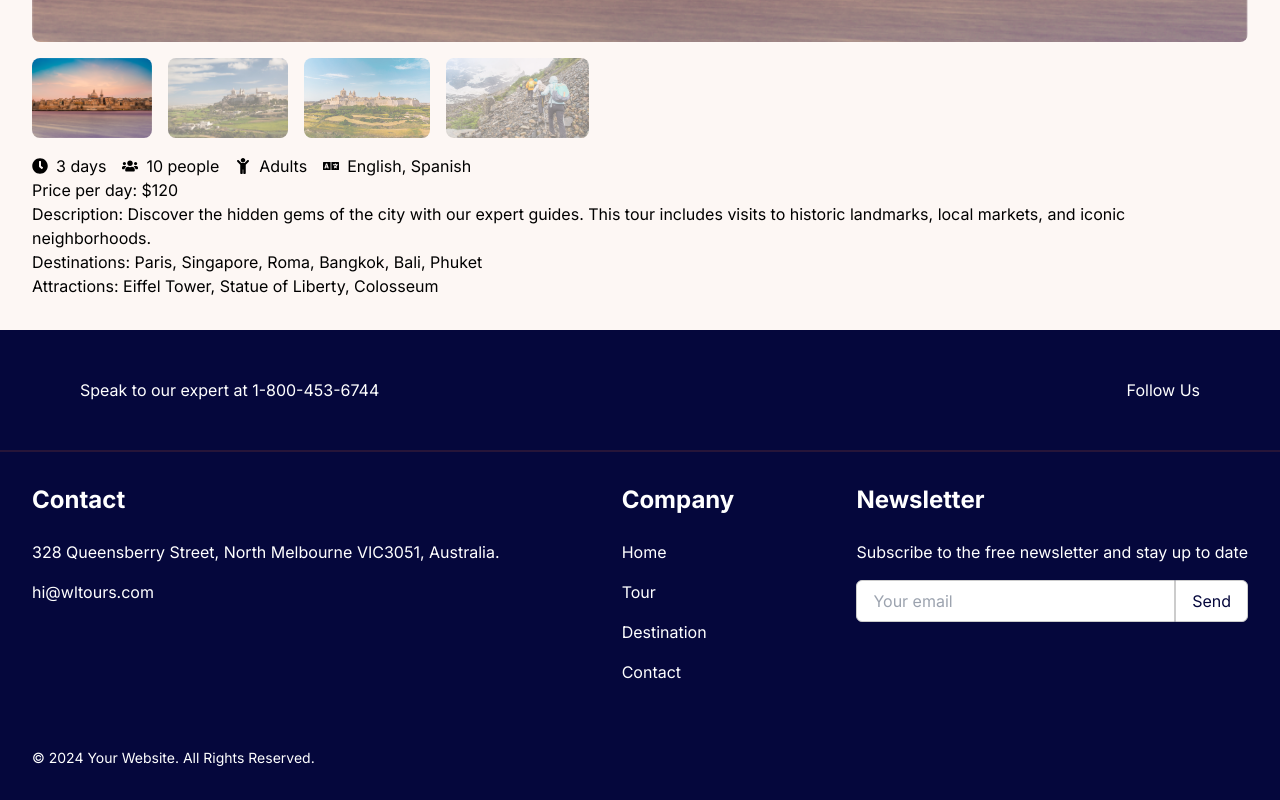
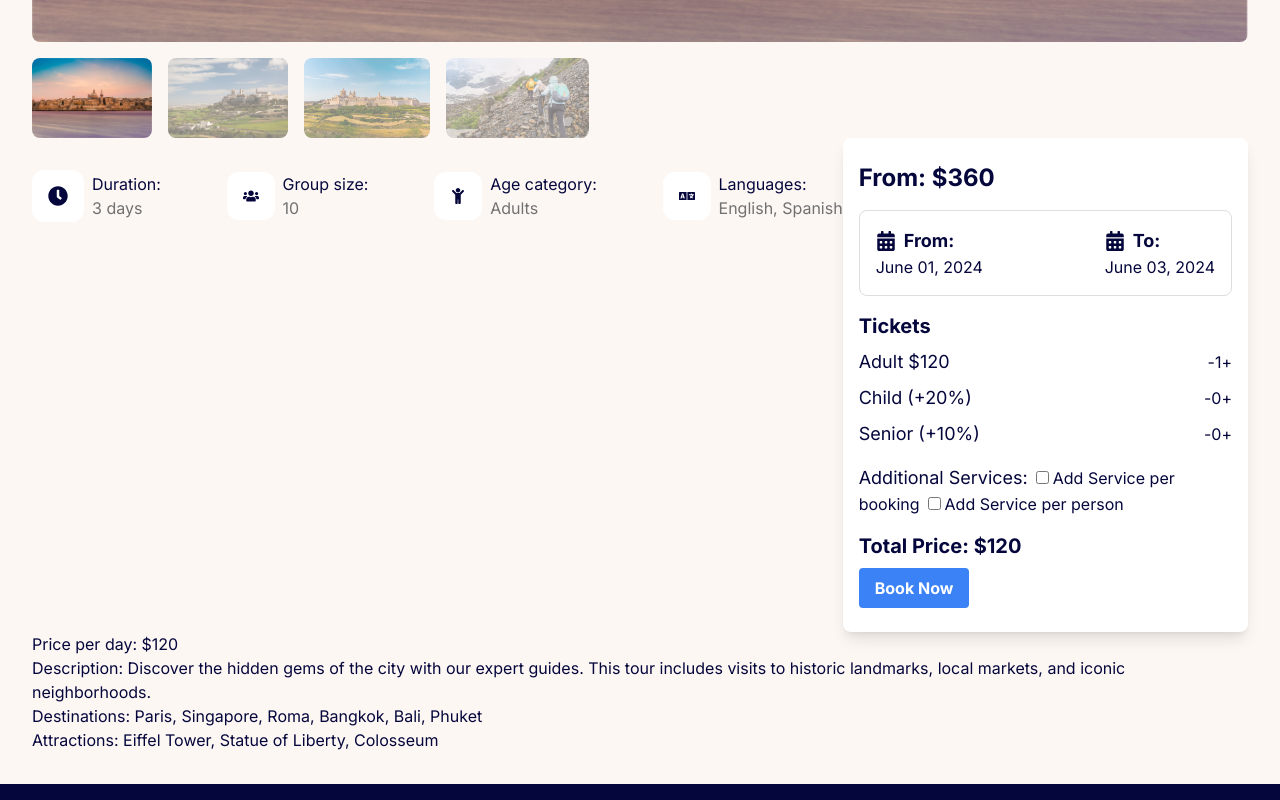
Before and after one commit to woplab/React-Tours, a Next.js app: page /tours/1 in a window 1280 px wide. Shown: the part 740-1540 px from the top of the page. Built offline with nearby package versions, Linux system fonts and the light colour scheme; no server answers.

Commit message:
booking component

```diff
--- a/app/globals.css
+++ b/app/globals.css
@@ -17,9 +17,9 @@
 }
 
 body {
-  color: rgb(var(--foreground-rgb));
   background: rgba(235, 102, 43, 0.05);
   padding-top: 94px;
+  color: #05073C;
 }
 
 @layer utilities {
@@ -100,7 +100,10 @@ a:hover {
   margin-bottom: 10px;
 }
 
-
 .my-masonry-grid_column:last-child {
   margin-bottom: 0;
 }
+
+.ticket-button{
+  cursor: pointer;
+}
--- a/app/tours/[id]/page.tsx
+++ b/app/tours/[id]/page.tsx
@@ -7,6 +7,8 @@ import TourRating from '../../ui/tours/TourRating';
 import TourShare from '../../ui/tours/TourShare';
 import TourGallery from '../../ui/tours/TourGallery';
 import TourDetails from '../../ui/tours/TourDetails';
+import Breadcrumbs from '../../ui/tours/Breadcrumbs';
+import BookingComponent  from '../../ui/tours/Booking';
 
 interface TourProps {
     id: number;
@@ -20,6 +22,8 @@ interface TourProps {
     pictures: string[];
     destinations: string[];
     attractions: string[];
+    start_date: string;
+    end_date: string;
 }
 
 const TourPage: React.FC = () => {
@@ -38,27 +42,9 @@ const TourPage: React.FC = () => {
 
     return (
         <div className="container mx-auto py-8 px-8">
-            <div className="flex flex-row justify-between items-center">
-                <nav className="py-4 text-sm" aria-label="breadcrumbs">
-                    <ol className="flex space-x-4">
-                        <li>
-                            <Link className="text-dark_blue" href="/">
-                                Home
-                            </Link>
-                        </li>
-                        <li className="flex items-center space-x-2">
-                            <span className="text-dark_blue">{'>'}</span>
-                            <Link className="text-dark_blue" href="/tours">
-                                Tours
-                            </Link>
-                        </li>
-                        <li className="flex items-center space-x-2">
-                            <span className="text-dark_blue">{'>'}</span>
-                            <span className="text-dark_blue">{tour.name}</span>
-                        </li>
-                    </ol>
-                </nav>
-            </div>
+
+            {/* Breadcrumbs */}
+            <Breadcrumbs tourName={tour.name} />
 
             <h1 className="text-2xl text-dark_blue font-bold ">{tour.name}</h1>
 
@@ -72,7 +58,8 @@ const TourPage: React.FC = () => {
 
             {/* Use TourGallery component */}
             <TourGallery pictures={tour.pictures} />
-
+            <div className="flex flex-row justify-between">
+                <div className="w-2/3">
                     {/* TourDetails */}
                     <TourDetails
                         duration={tour.duration}
@@ -80,6 +67,14 @@ const TourPage: React.FC = () => {
                         ageCategory={tour.age_category}
                         languages={tour.languages}
                     />
+                </div>
+
+                <div className="w-1/3">
+                    {/* Booking */}
+                    <BookingComponent tour={tour} />
+                </div>
+            </div>
+
 
             <p>Price per day: ${tour.price_per_day}</p>
             <p>Description: {tour.description}</p>
--- /dev/null
+++ b/app/ui/tours/Booking.tsx
@@ -0,0 +1,153 @@
+import React, { useState } from 'react';
+import { differenceInDays, format } from 'date-fns';
+import { FaCalendarAlt } from 'react-icons/fa';
+
+interface BookingProps {
+    tour: {
+        id: number;
+        name: string;
+        price_per_day: number;
+        description: string;
+        duration: string;
+        group_size: number;
+        age_category: string;
+        languages: string[];
+        pictures: string[];
+        destinations: string[];
+        attractions: string[];
+        start_date: string;
+        end_date: string;
+    };
+}
+
+const BookingComponent: React.FC<BookingProps> = ({ tour }) => {
+    if (!tour) {
+        return <div>Loading...</div>;
+    }
+
+    const [adultTickets, setAdultTickets] = useState(1);
+    const [childTickets, setChildTickets] = useState(0);
+    const [seniorTickets, setSeniorTickets] = useState(0);
+    const [addServicePerBooking, setAddServicePerBooking] = useState(false);
+    const [addServicePerPerson, setAddServicePerPerson] = useState(false);
+
+    const basePrice =
+        tour.price_per_day * (adultTickets + childTickets + seniorTickets) +
+        (childTickets * 0.2 * tour.price_per_day) +
+        (seniorTickets * 0.1 * tour.price_per_day);
+
+    const totalPrice = (addServicePerBooking ? basePrice + 50 : basePrice) +
+        (addServicePerPerson ? (childTickets + seniorTickets) * 20 : 0);
+
+    const startDate = new Date(tour.start_date);
+    const endDate = new Date(tour.end_date);
+    const durationInDays = differenceInDays(endDate, startDate) + 1;
+
+    const minTotalPrice = tour.price_per_day * durationInDays;
+
+    const handleAdultChange = (value: number) => {
+        setAdultTickets(value);
+    };
+
+    const handleChildChange = (value: number) => {
+        setChildTickets(value);
+    };
+
+    const handleSeniorChange = (value: number) => {
+        setSeniorTickets(value);
+    };
+
+    const increment = (setter: React.Dispatch<React.SetStateAction<number>>) => {
+        setter((prevValue) => prevValue + 1);
+    };
+
+    const decrement = (setter: React.Dispatch<React.SetStateAction<number>>) => {
+        setter((prevValue) => (prevValue > 0 ? prevValue - 1 : 0));
+    };
+
+    return (
+        <div className="container mx-auto px-4 py-6 bg-white rounded-lg shadow-lg">
+            <h2 className="text-2xl font-bold mb-4">From: ${minTotalPrice}</h2>
+            <div className="mb-4 p-4 border border-light_gray2 rounded-lg flex flex-row gap-5 justify-between">
+                <div>
+                    <div className="flex items-center">
+                        <FaCalendarAlt className="inline-block mr-2 h-5 w-5" />
+                        <p className="font-bold text-lg">From:</p>
+                    </div>
+                    <p>{format(startDate, 'MMMM dd, yyyy')}</p>
+                </div>
+
+                <div>
+                    <div className="flex items-center">
+                        <FaCalendarAlt className="inline-block mr-2 h-5 w-5" />
+                        <p className="font-bold text-lg">To:</p>
+                    </div>
+                    <p>{format(endDate, 'MMMM dd, yyyy')}</p>
+                </div>
+            </div>
+
+
+            <h2 className="text-xl font-bold mb-2">Tickets</h2>
+            <div className="mb-4">
+                <div className="flex items-center justify-between mb-2">
+                    <label className="text-lg mr-2">Adult ${tour.price_per_day}</label>
+                    <div className="ticket-counter flex flex-row items-center">
+                        <button className="ticket-button" onClick={() => decrement(setAdultTickets)}>-</button>
+                        <div className="ticket-number">{adultTickets}</div>
+                        <button className="ticket-button" onClick={() => increment(setAdultTickets)}>+</button>
+                    </div>
+                </div>
+
+                <div className="flex items-center justify-between mb-2">
+                    <label className="text-lg mr-2">Child (+20%)</label>
+                    <div className="ticket-counter flex flex-row items-center">
+                        <button className="ticket-button" onClick={() => decrement(setChildTickets)}>-</button>
+                        <div className="ticket-number">{childTickets}</div>
+                        <button className="ticket-button" onClick={() => increment(setChildTickets)}>+</button>
+                    </div>
+                </div>
+
+                <div className="flex items-center justify-between mb-2">
+                    <label className="text-lg mr-2">Senior (+10%)</label>
+                    <div className="ticket-counter flex flex-row items-center">
+                        <button className="ticket-button" onClick={() => decrement(setSeniorTickets)}>-</button>
+                        <div className="ticket-number">{seniorTickets}</div>
+                        <button className="ticket-button" onClick={() => increment(setSeniorTickets)}>+</button>
+                    </div>
+                </div>
+            </div>
+
+            <div className="mb-4">
+                <label className="text-lg mr-2">Additional Services:</label>
+                <label htmlFor="addServiceBooking" className="mr-2">
+                    <input
+                        id="addServiceBooking"
+                        type="checkbox"
+                        checked={addServicePerBooking}
+                        onChange={() => setAddServicePerBooking(!addServicePerBooking)}
+                        className="mr-1"
+                    />
+                    Add Service per booking
+                </label>
+                <label htmlFor="addServicePerson">
+                    <input
+                        id="addServicePerson"
+                        type="checkbox"
+                        checked={addServicePerPerson}
+                        onChange={() => setAddServicePerPerson(!addServicePerPerson)}
+                        className="mr-1"
+                    />
+                    Add Service per person
+                </label>
+            </div>
+
+            <p className="text-xl font-bold mb-2">Total Price: ${totalPrice}</p>
+
+            <button className="bg-blue-500 hover:bg-blue-700 text-white font-bold py-2 px-4 rounded">
+                Book Now
+            </button>
+        </div>
+    );
+};
+
+export default BookingComponent;
--- /dev/null
+++ b/app/ui/tours/Breadcrumbs.tsx
@@ -0,0 +1,33 @@
+// Breadcrumbs.tsx
+import React from 'react';
+import Link from 'next/link';
+
+interface BreadcrumbsProps {
+    tourName: string;
+}
+
+const Breadcrumbs: React.FC<BreadcrumbsProps> = ({ tourName }) => {
+    return (
+        <nav className="py-4 text-sm" aria-label="breadcrumbs">
+            <ol className="flex space-x-4">
+                <li>
+                    <Link className="text-dark_blue" href="/">
+                        Home
+                    </Link>
+                </li>
+                <li className="flex items-center space-x-2">
+                    <span className="text-dark_blue">{'>'}</span>
+                    <Link className="text-dark_blue" href="/tours">
+                        Tours
+                    </Link>
+                </li>
+                <li className="flex items-center space-x-2">
+                    <span className="text-dark_blue">{'>'}</span>
+                    <span className="text-dark_blue">{tourName}</span>
+                </li>
+            </ol>
+        </nav>
+    );
+};
+
+export default Breadcrumbs;
--- a/app/ui/tours/TourDetails.tsx
+++ b/app/ui/tours/TourDetails.tsx
@@ -10,22 +10,43 @@ interface TourDetailsProps {
 
 const TourDetails: React.FC<TourDetailsProps> = ({ duration, groupSize, ageCategory, languages }) => {
     return (
-        <div className="flex flex-wrap gap-4 mt-4">
+        <div className="flex flex-wrap gap-4 py-8 justify-between">
             <div className="flex items-center">
-                <FaClock className="mr-2" />
-                <span>{duration}</span>
+                <div className="bg-white rounded-xl p-4 mr-2">
+                    <FaClock className="text-dark_blue h-5 w-5" />
+                </div>
+
+                <div className="flex flex-col justify-between">
+                    <span className="text-dark_blue">Duration: </span>
+                    <span className="text-gray">{duration}</span>
+                </div>
             </div>
             <div className="flex items-center">
-                <FaUsers className="mr-2" />
-                <span>{groupSize} people</span>
+                <div className="bg-white rounded-xl p-4 mr-2">
+                    <FaUsers className="text-dark_blue" />
+                </div>
+                <div className="flex flex-col justify-between">
+                    <span className="text-dark_blue">Group size: </span>
+                    <span className="text-gray">{groupSize}</span>
+                </div>
             </div>
             <div className="flex items-center">
-                <FaChild className="mr-2" />
-                <span>{ageCategory}</span>
+                <div className="bg-white rounded-xl p-4 mr-2">
+                    <FaChild className="text-dark_blue" />
+                </div>
+                <div className="flex flex-col justify-between">
+                    <span className="text-dark_blue">Age category: </span>
+                    <span className="text-gray">{ageCategory}</span>
+                </div>
             </div>
             <div className="flex items-center">
-                <FaLanguage className="mr-2" />
-                <span>{languages.join(', ')}</span>
+                <div className="bg-white rounded-xl p-4 mr-2">
+                    <FaLanguage className="text-dark_blue" />
+                </div>
+                <div className="flex flex-col justify-between">
+                    <span className="text-dark_blue">Languages: </span>
+                    <span className="text-gray">{languages.join(', ')}</span>
+                </div>
             </div>
         </div>
     );
--- a/package.json
+++ b/package.json
@@ -10,6 +10,7 @@
   },
   "dependencies": {
     "axios": "^1.6.7",
+    "date-fns": "^3.6.0",
     "next": "14.1.0",
     "react": "^18",
     "react-content-loader": "^7.0.0",
--- a/public/data/tours/tours.json
+++ b/public/data/tours/tours.json
@@ -11,7 +11,9 @@
       "languages": ["English", "Spanish"],
       "pictures": ["/assets/tours-images/city_explorer1.png", "/assets/tours-images/city_explorer2.jpg", "/assets/tours-images/city_explorer3.jpg", "/assets/tours-images/mountain_trek1.jpg"],
       "destinations": ["Paris", "Singapore", "Roma", "Bangkok", "Bali", "Phuket"],
-      "attractions": ["Eiffel Tower", "Statue of Liberty", "Colosseum"]
+      "attractions": ["Eiffel Tower", "Statue of Liberty", "Colosseum"],
+      "start_date": "2024-06-01",
+      "end_date": "2024-06-03"
     },
     {
       "id": 2,
@@ -24,7 +26,9 @@
       "languages": ["English", "French"],
       "pictures": ["/assets/tours-images/mountain_trek1.jpg", "/assets/tours-images/mountain_trek2.jpg", "/assets/tours-images/mountain_trek3.jpg"],
       "destinations": ["Paris", "Roma", "Bali", "Phuket"],
-      "attractions": ["Eiffel Tower", "Colosseum"]
+      "attractions": ["Eiffel Tower", "Colosseum"],
+      "start_date": "2024-07-10",
+      "end_date": "2024-07-14"
     },
     {
       "id": 3,
@@ -37,7 +41,9 @@
       "languages": ["English", "Italian"],
       "pictures": ["/assets/tours-images/beach_getaway1.jpg", "/assets/tours-images/beach_getaway2.jpg", "/assets/tours-images/beach_getaway3.jpg"],
       "destinations": ["Bali", "Phuket"],
-      "attractions": ["Antelope Canyon"]
+      "attractions": ["Antelope Canyon"],
+      "start_date": "2024-08-20",
+      "end_date": "2024-08-23"
     },
     {
       "id": 4,
@@ -50,7 +56,9 @@
       "languages": ["English", "German"],
       "pictures": ["/assets/tours-images/cultural_tour1.jpg", "/assets/tours-images/cultural_tour2.jpg", "/assets/tours-images/cultural_tour3.jpg"],
       "destinations": ["Paris", "Roma", "Bangkok", "Bali"],
-      "attractions": ["Colosseum", "Eiffel Tower", "Tower of London"]
+      "attractions": ["Colosseum", "Eiffel Tower", "Tower of London"],
+      "start_date": "2024-09-15",
+      "end_date": "2024-09-19"
     },
     {
       "id": 5,
@@ -63,7 +71,9 @@
       "languages": ["English", "Spanish"],
       "pictures": ["/assets/tours-images/safari_expedition1.jpg", "/assets/tours-images/safari_expedition2.jpg", "/assets/tours-images/safari_expedition3.jpg"],
       "destinations": ["Roma", "Bali", "Phuket"],
-      "attractions": ["Colosseum", "Eiffel Tower"]
+      "attractions": ["Colosseum", "Eiffel Tower"],
+      "start_date": "2024-10-05",
+      "end_date": "2024-10-11"
     },
     {
       "id": 6,
@@ -76,7 +86,9 @@
       "languages": ["English", "French"],
       "pictures": ["/assets/tours-images/wine_tasting1.jpg", "/assets/tours-images/wine_tasting2.jpg", "/assets/tours-images/wine_tasting3.jpg"],
       "destinations": ["Paris", "Bangkok", "Bali"],
-      "attractions": ["Eiffel Tower"]
+      "attractions": ["Eiffel Tower"],
+      "start_date": "2024-11-03",
+      "end_date": "2024-11-04"
     },
     {
       "id": 7,
@@ -89,7 +101,9 @@
       "languages": ["English", "Italian"],
       "pictures": ["/assets/tours-images/castle_tour1.jpg", "/assets/tours-images/castle_tour2.jpg", "/assets/tours-images/castle_tour3.jpg"],
       "destinations": ["Paris", "Roma", "Bali", "Phuket"],
-      "attractions": ["Eiffel Tower", "Colosseum"]
+      "attractions": ["Eiffel Tower", "Colosseum"],
+      "start_date": "2025-01-10",
+      "end_date": "2025-01-13"
     },
     {
       "id": 8,
@@ -102,7 +116,9 @@
       "languages": ["English", "Spanish"],
       "pictures": ["/assets/tours-images/culinary_tour1.jpg", "/assets/tours-images/culinary_tour2.jpg", "/assets/tours-images/culinary_tour3.jpg"],
       "destinations": ["Bangkok", "Bali"],
-      "attractions": ["Eiffel Tower", "Louvre"]
+      "attractions": ["Eiffel Tower", "Louvre"],
+      "start_date": "2025-01-10",
+      "end_date": "2025-01-13"
     },
     {
       "id": 9,
@@ -115,7 +131,9 @@
       "languages": ["English", "French"],
       "pictures": ["/assets/tours-images/adventure_sports1.jpg", "/assets/tours-images/adventure_sports2.jpg", "/assets/tours-images/adventure_sports3.jpg"],
       "destinations": ["Roma", "Bangkok", "Phuket"],
-      "attractions": ["Colosseum", "Eiffel Tower"]
+      "attractions": ["Colosseum", "Eiffel Tower"],
+      "start_date": "2025-01-10",
+      "end_date": "2025-01-13"
     },
     {
       "id": 10,
@@ -128,7 +146,9 @@
       "languages": ["English", "German"],
       "pictures": ["/assets/tours-images/island_hopping1.jpg", "/assets/tours-images/island_hopping2.jpg", "/assets/tours-images/island_hopping3.jpg"],
       "destinations": ["Bali", "Phuket"],
-      "attractions": ["Eiffel Tower", "Statue of Liberty"]
+      "attractions": ["Eiffel Tower", "Statue of Liberty"],
+      "start_date": "2025-01-10",
+      "end_date": "2025-01-13"
     },
     {
       "id": 11,
@@ -141,7 +161,9 @@
       "languages": ["English", "Spanish"],
       "pictures": ["/assets/tours-images/art_architecture1.jpg", "/assets/tours-images/art_architecture2.jpg", "/assets/tours-images/art_architecture3.jpg"],
       "destinations": ["Paris", "Roma", "Bangkok", "Bali"],
-      "attractions": ["Eiffel Tower", "Louvre"]
+      "attractions": ["Eiffel Tower", "Louvre"],
+      "start_date": "2025-01-10",
+      "end_date": "2025-01-13"
     },
     {
       "id": 12,
@@ -154,7 +176,9 @@
       "languages": ["English", "Italian"],
       "pictures": ["/assets/tours-images/photography_expedition1.jpg", "/assets/tours-images/photography_expedition2.jpg", "/assets/tours-images/photography_expedition3.jpg"],
       "destinations": ["Paris", "Singapore", "Roma"],
-      "attractions": ["Eiffel Tower", "Colosseum", "Vatican Museums"]
+      "attractions": ["Eiffel Tower", "Colosseum", "Vatican Museums"],
+      "start_date": "2025-01-10",
+      "end_date": "2025-01-13"
     }
   ]
 }
--- a/tailwind.config.ts
+++ b/tailwind.config.ts
@@ -23,6 +23,7 @@ const config: Config = {
         transparent_orange: "rgba(235, 102, 43, 0.15)",
         gray: "#717171",
         light_gray: "#E7E6E6",
+        light_gray2: "#DDDDDD",
       },
     },
   },
```
Also changed, not shown: 1 other file (tests, documents, lock files or other folders). Lines whose indentation alone changed are shown as unchanged.
